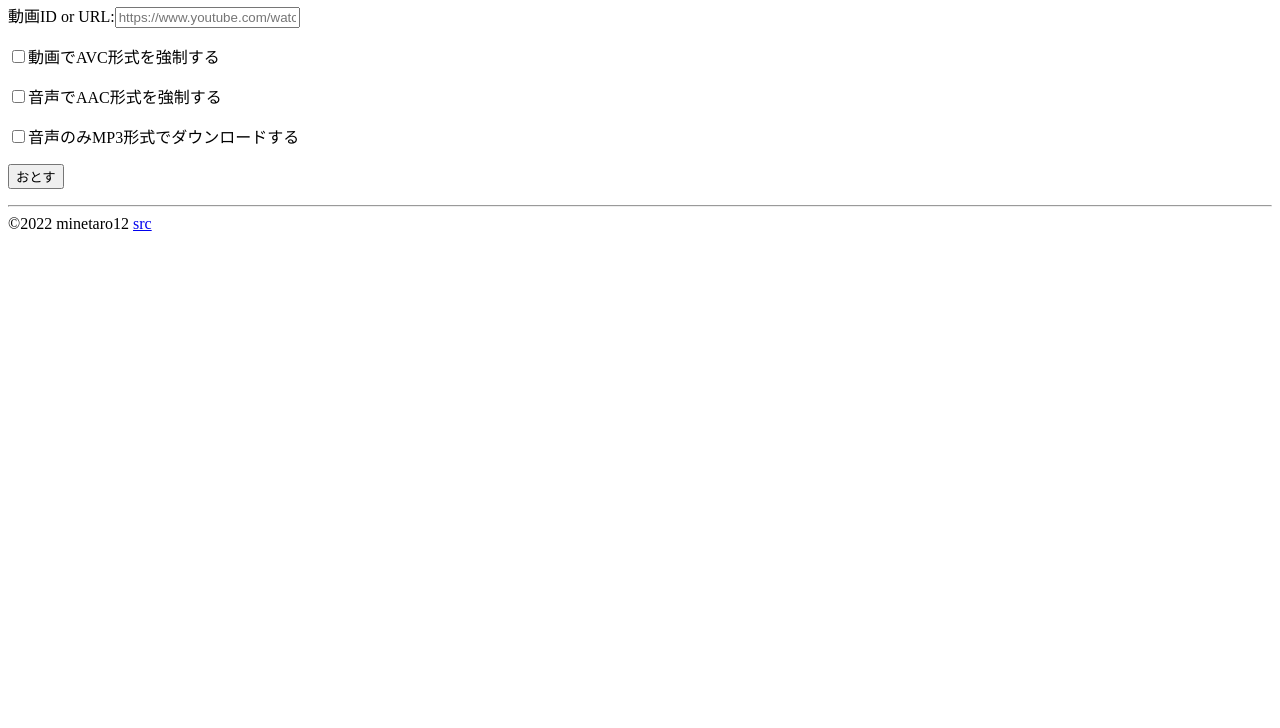
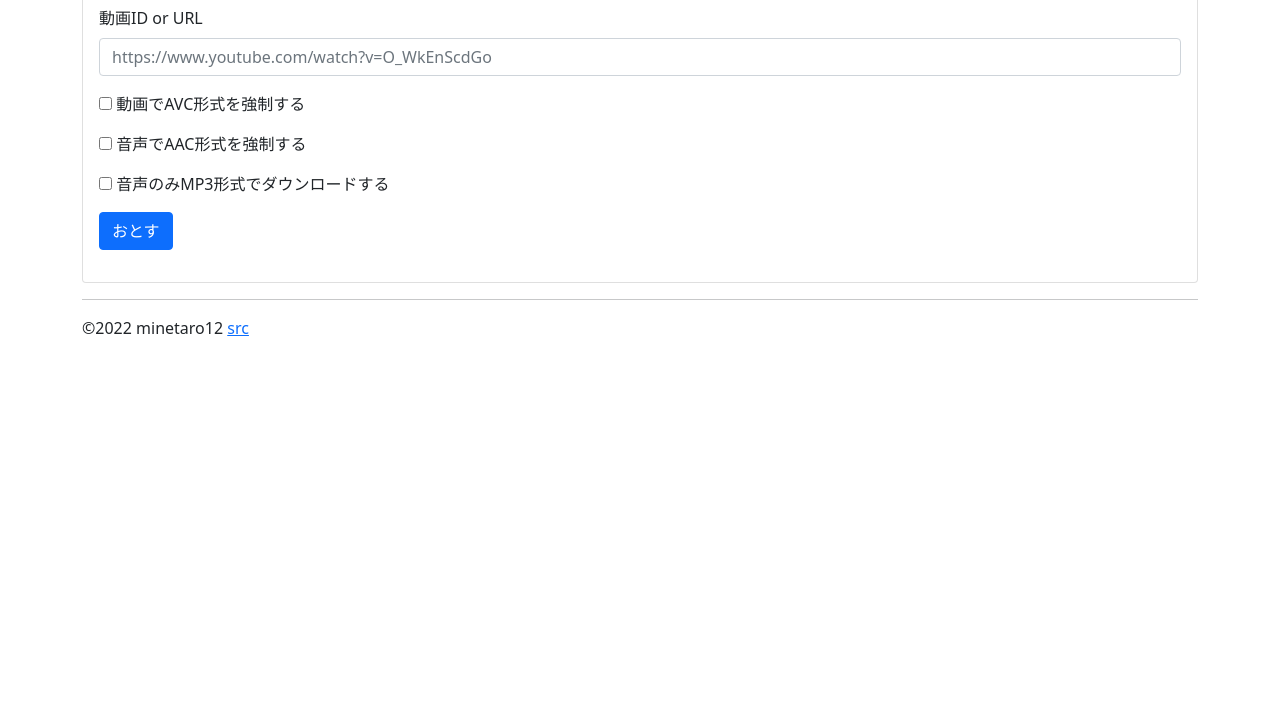
Before and after one commit to minetaro12/ytdl-api, a website: page public/client.html in a window 1280 px wide. Shown: the part 72-800 px from the top of the page. Drawn offline with nearby package versions, Linux system fonts and the light colour scheme.

Commit message:
add bootstrap

```diff
--- a/public/client.html
+++ b/public/client.html
@@ -1,18 +1,41 @@
 <html>
   <head>
     <meta name="viewport" content="width=device-width,initial-scale=1.0" http-equiv="content-type" charset="utf-8">
+    <link href="https://cdn.jsdelivr.net/npm/bootstrap@5.1.3/dist/css/bootstrap.min.css" rel="stylesheet" integrity="sha384-1BmE4kWBq78iYhFldvKuhfTAU6auU8tT94WrHftjDbrCEXSU1oBoqyl2QvZ6jIW3" crossorigin="anonymous">
+    <link rel="stylesheet" href="/style.css">
     <title>ようつべDL</title>
   </head>
   <body>
-    <h1>ようつべDL</h1>
-    <p>動画ID or URL:<input type="text" name="url" id="downloadUrl" placeholder="https://www.youtube.com/watch?v=O_WkEnScdGo"></p>
-    <p><input type="checkbox" name="avc" id="avcOption" value="1"><label for="avcOption">動画でAVC形式を強制する</label></p>
-    <p><input type="checkbox" name="aac" id="aacOption" value="1"><label for="aacOption">音声でAAC形式を強制する</label></p>
-    <p><input type="checkbox" name="mp3" id="mp3Option" value="1" onclick="valueChange()"><label for="mp3Option">音声のみMP3形式でダウンロードする</label></p>
-    <p><input type="button" value="おとす" onclick="submit()"></p>
-    <div id="status"></div>
-    <hr>
-    <footer>&copy;2022 minetaro12 <a href="https://github.com/minetaro12/ytdl-api" target="_blank">src</a></footer>
+    <div class="container">
+      <h1>ようつべDL</h1>
+      <div class="card">
+        <div class="card-body">
+          <p>
+            <label for="downloadUrl" class="form-label">動画ID or URL</label>
+            <input type="text" name="url" id="downloadUrl" placeholder="https://www.youtube.com/watch?v=O_WkEnScdGo" class="form-control">
+          </p>
+          <p>
+            <input type="checkbox" class="form-check-label" name="avc" id="avcOption" value="1">
+            <label for="avcOption">動画でAVC形式を強制する</label>
+          </p>
+          <p>
+            <input type="checkbox" class="form-check-label" name="aac" id="aacOption" value="1">
+            <label for="aacOption">音声でAAC形式を強制する</label>
+          </p>
+          <p>
+            <input type="checkbox" class="form-check-label" name="mp3" id="mp3Option" value="1" onclick="valueChange()">
+            <label for="mp3Option">音声のみMP3形式でダウンロードする</label>
+          </p>
+          <p>
+            <input type="button" value="おとす" onclick="submit()" class="btn btn-primary">
+          </p>
+          <div id="status"></div>
+        </div>
+      </div>
+      <hr>
+      <footer>&copy;2022 minetaro12 <a href="https://github.com/minetaro12/ytdl-api" target="_blank">src</a></footer>
+    </div>
+    <script src="/script.js"></script>
+    <script src="https://cdn.jsdelivr.net/npm/bootstrap@5.1.3/dist/js/bootstrap.bundle.min.js" integrity="sha384-ka7Sk0Gln4gmtz2MlQnikT1wXgYsOg+OMhuP+IlRH9sENBO0LRn5q+8nbTov4+1p" crossorigin="anonymous"></script>
   </body>
-  <script src="/script.js"></script>
-</html>
+  </html>
--- a/public/script.js
+++ b/public/script.js
@@ -85,7 +85,7 @@ const submit = function() {
       return res.blob();
     })
     .then((data) => {
-      statusText.innerHTML = '<p>Complete</p>';
+      statusText.innerHTML = '<p>Complete!</p>';
       const a = document.createElement("a");
       a.href = window.URL.createObjectURL(data);
       a.download = fileName;
--- /dev/null
+++ b/public/style.css
@@ -0,0 +1,3 @@
+body {
+  margin: 5px;
+}
```
